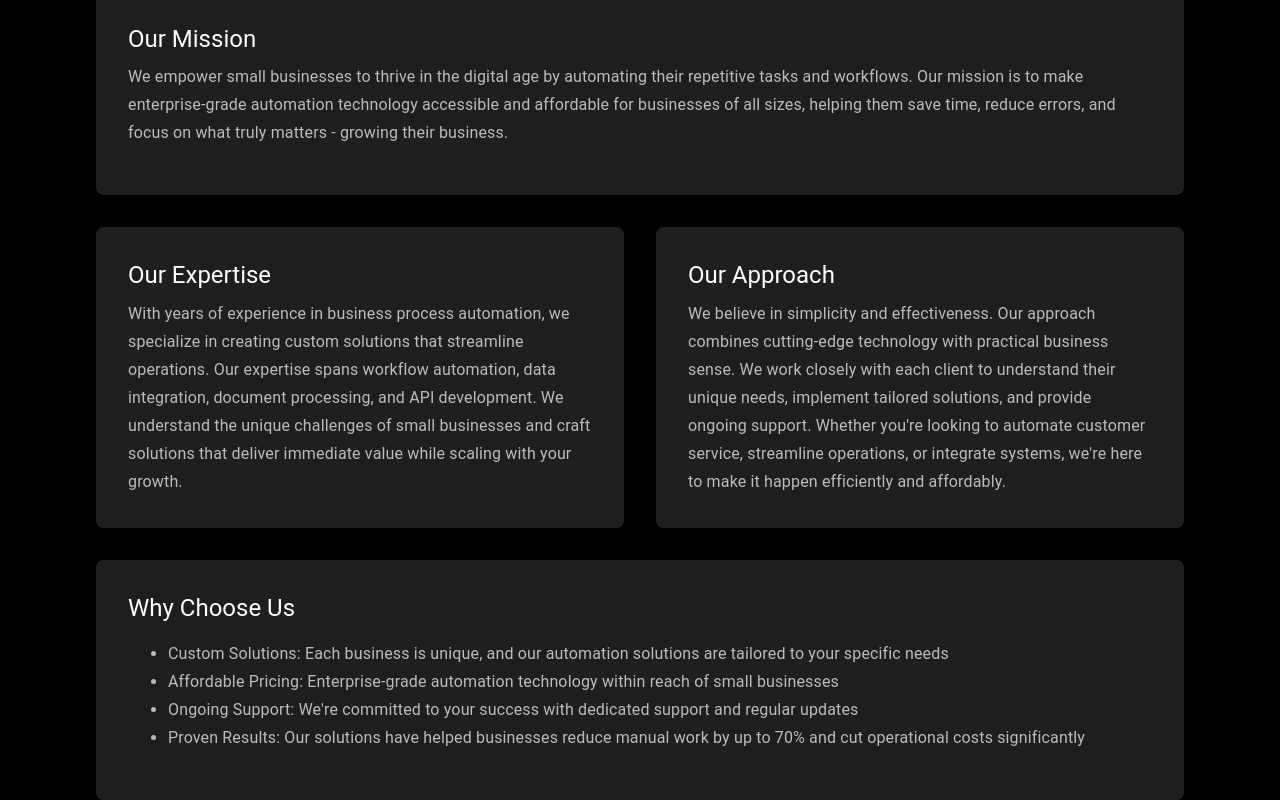
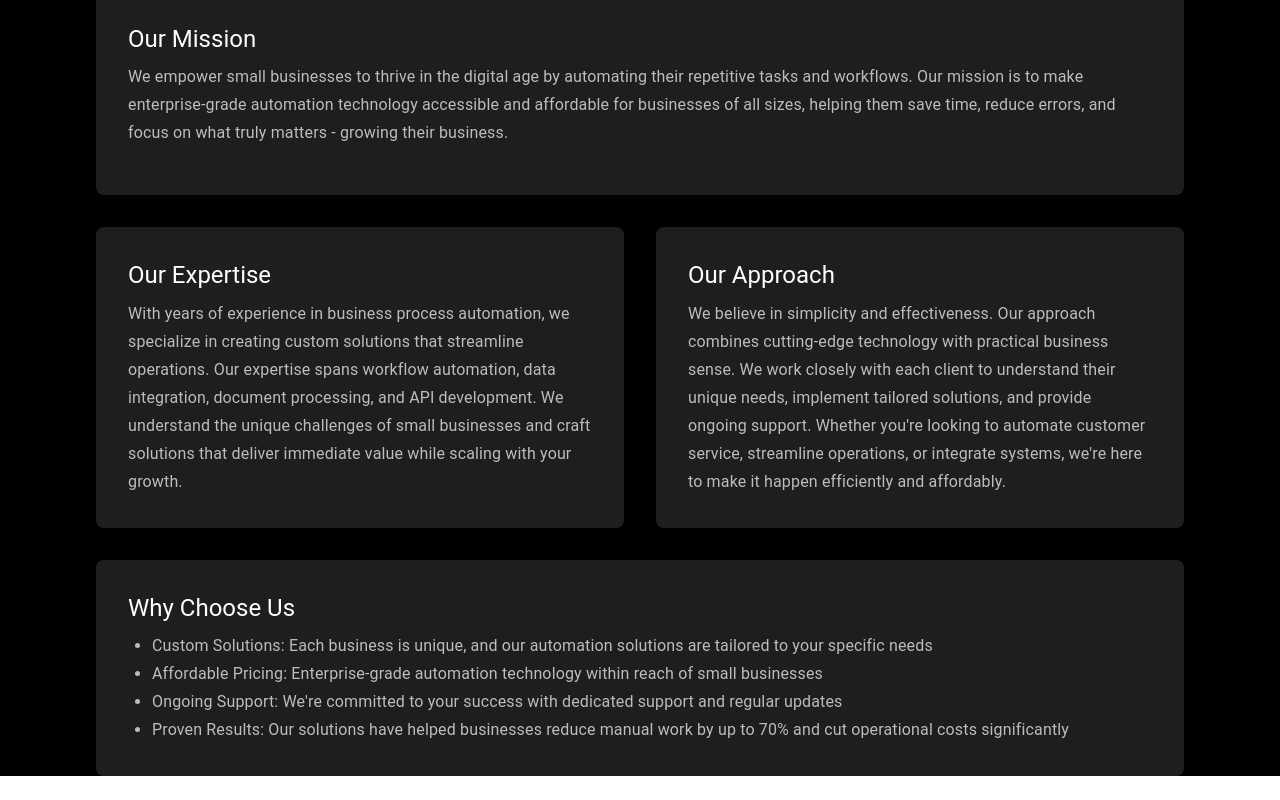
Before and after one commit to shawazi/automation, a React (Vite) app in the folder daemon-automation/: page /about in a window 1280 px wide. Shown: the part 225-1025 px from the top of the page. After the commit the page ends 1001 px from the top, so only its background shows below. Built offline with nearby package versions, Linux system fonts and the light colour scheme.

Commit message:
local version, todo: conditional path update for prod

```diff
--- a/daemon-automation/src/App.tsx
+++ b/daemon-automation/src/App.tsx
@@ -8,11 +8,14 @@ import Contact from './pages/Contact';
 import Terms from './pages/Terms';
 import FAQ from './pages/FAQ';
 
+// Get the base URL from Vite's import.meta.env
+const baseUrl = import.meta.env.BASE_URL;
+
 function App() {
   return (
     <ThemeProvider theme={theme}>
       <CssBaseline />
-      <Router>
+      <Router basename={baseUrl}>
         <Box sx={{
           display: 'flex',
           flexDirection: 'column',
@@ -26,10 +29,11 @@ function App() {
               <Box component="main" sx={{ width: '100%' }}>
                 <Routes>
                   <Route path="/" element={<Home />} />
-                  <Route path="/about" element={<About />} />
-                  <Route path="/contact" element={<Contact />} />
-                  <Route path="/terms" element={<Terms />} />
-                  <Route path="/faq" element={<FAQ />} />
+                  <Route path="about" element={<About />} />
+                  <Route path="contact" element={<Contact />} />
+                  <Route path="terms" element={<Terms />} />
+                  <Route path="faq" element={<FAQ />} />
+                  <Route path="*" element={<Home />} />
                 </Routes>
               </Box>
             </Container>
--- a/daemon-automation/src/pages/About.tsx
+++ b/daemon-automation/src/pages/About.tsx
@@ -1,4 +1,4 @@
-import { Typography, Paper, Container, Grid } from '@mui/material';
+import { Typography, Paper, Container, Grid, Box } from '@mui/material';
 import { useSpring, animated } from '@react-spring/web';
 
 const About = () => {
@@ -64,14 +64,30 @@ const About = () => {
               <Typography variant="h5" gutterBottom>
                 Why Choose Us
               </Typography>
-              <Typography variant="body1" paragraph color="text.secondary">
-                <ul>
-                  <li>Custom Solutions: Each business is unique, and our automation solutions are tailored to your specific needs</li>
-                  <li>Affordable Pricing: Enterprise-grade automation technology within reach of small businesses</li>
-                  <li>Ongoing Support: We're committed to your success with dedicated support and regular updates</li>
-                  <li>Proven Results: Our solutions have helped businesses reduce manual work by up to 70% and cut operational costs significantly</li>
+              <Box component="div" sx={{ color: 'text.secondary' }}>
+                <ul style={{ margin: 0, paddingLeft: '1.5rem' }}>
+                  <li>
+                    <Typography variant="body1">
+                      Custom Solutions: Each business is unique, and our automation solutions are tailored to your specific needs
+                    </Typography>
+                  </li>
+                  <li>
+                    <Typography variant="body1">
+                      Affordable Pricing: Enterprise-grade automation technology within reach of small businesses
+                    </Typography>
+                  </li>
+                  <li>
+                    <Typography variant="body1">
+                      Ongoing Support: We're committed to your success with dedicated support and regular updates
+                    </Typography>
+                  </li>
+                  <li>
+                    <Typography variant="body1">
+                      Proven Results: Our solutions have helped businesses reduce manual work by up to 70% and cut operational costs significantly
+                    </Typography>
+                  </li>
                 </ul>
-              </Typography>
+              </Box>
             </Paper>
           </Grid>
         </Grid>
--- a/daemon-automation/src/pages/FAQ.tsx
+++ b/daemon-automation/src/pages/FAQ.tsx
@@ -1,4 +1,4 @@
-import { Container, Typography, Accordion, AccordionSummary, AccordionDetails } from '@mui/material';
+import { Container, Typography, Accordion, AccordionSummary, AccordionDetails, Box } from '@mui/material';
 import ExpandMoreIcon from '@mui/icons-material/ExpandMore';
 import { useSpring, animated } from '@react-spring/web';
 
@@ -55,19 +55,37 @@ const FAQ = () => {
             </Typography>
           </AccordionSummary>
           <AccordionDetails>
-            <Typography>
+            <Typography paragraph>
               Automation services include:
-              <ul>
-                <li>Lead Generation</li>
-                <li>Process Management</li>
-                <li>Task Scheduling</li>
-                <li>Appointment Scheduling</li>
-                <li>Monitoring and Alerting</li>
-                <li>Log Management</li>
-                <li>Security and Access Control</li>
-                <li>Continuous Integration and Continuous Deployment</li>
+            </Typography>
+            <Box component="div" sx={{ pl: 2 }}>
+              <ul style={{ margin: 0, paddingLeft: '1.5rem' }}>
+                <li>
+                  <Typography variant="body1">Lead Generation</Typography>
+                </li>
+                <li>
+                  <Typography variant="body1">Process Management</Typography>
+                </li>
+                <li>
+                  <Typography variant="body1">Task Scheduling</Typography>
+                </li>
+                <li>
+                  <Typography variant="body1">Appointment Scheduling</Typography>
+                </li>
+                <li>
+                  <Typography variant="body1">Monitoring and Alerting</Typography>
+                </li>
+                <li>
+                  <Typography variant="body1">Log Management</Typography>
+                </li>
+                <li>
+                  <Typography variant="body1">Security and Access Control</Typography>
+                </li>
+                <li>
+                  <Typography variant="body1">Continuous Integration and Continuous Deployment</Typography>
+                </li>
               </ul>
-            </Typography>
+            </Box>
           </AccordionDetails>
         </Accordion>
 
@@ -78,17 +96,28 @@ const FAQ = () => {
             </Typography>
           </AccordionSummary>
           <AccordionDetails>
-            <Typography>
+            <Typography paragraph>
               By automating processes, you can free up your time for strategic initiatives. With fewer manual tasks, you can focus on growth and innovation.
-              <br />
+            </Typography>
+            <Typography paragraph>
               Our services help you:
-              <ul>
-                <li>streamline your operations</li>
-                <li>improve customer satisfaction</li>
-                <li>reduce costs</li>
-                <li>maximize profit margins</li>
+            </Typography>
+            <Box component="div" sx={{ pl: 2 }}>
+              <ul style={{ margin: 0, paddingLeft: '1.5rem' }}>
+                <li>
+                  <Typography variant="body1">Streamline your operations</Typography>
+                </li>
+                <li>
+                  <Typography variant="body1">Improve customer satisfaction</Typography>
+                </li>
+                <li>
+                  <Typography variant="body1">Reduce costs</Typography>
+                </li>
+                <li>
+                  <Typography variant="body1">Maximize profit margins</Typography>
+                </li>
               </ul>
-            </Typography>
+            </Box>
           </AccordionDetails>
         </Accordion>
       </animated.div>
--- a/daemon-automation/vite.config.ts
+++ b/daemon-automation/vite.config.ts
@@ -4,7 +4,7 @@ import react from '@vitejs/plugin-react-swc'
 // https://vitejs.dev/config/
 export default defineConfig({
   plugins: [react()],
-  base: '/daemon-automation/', // Updated for GitHub Pages
+  base: '/',
   build: {
     rollupOptions: {
       output: {
```
